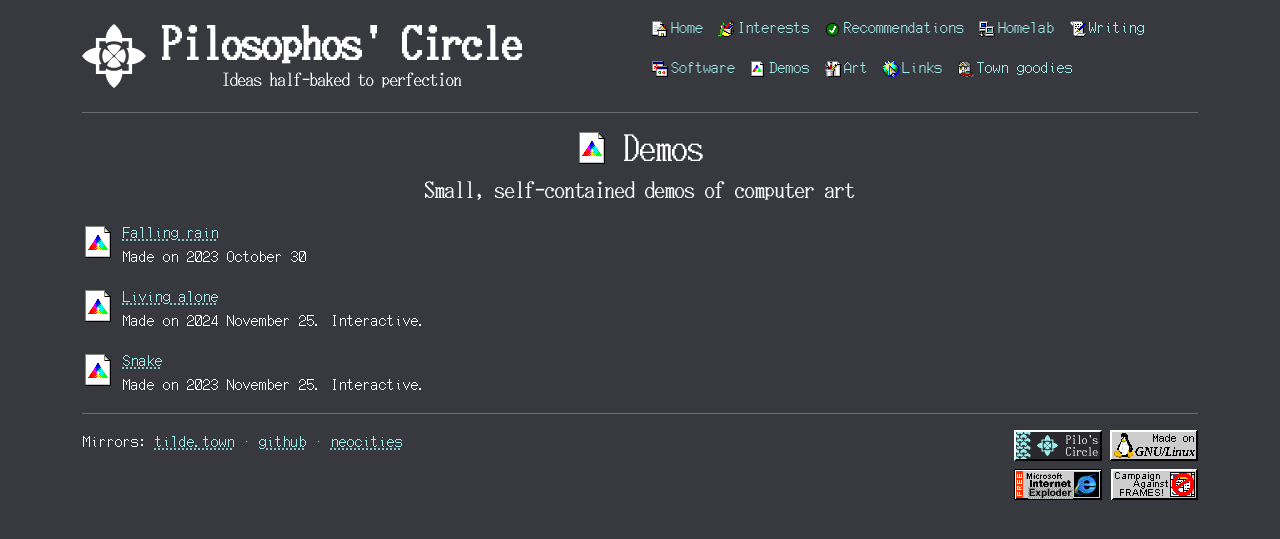
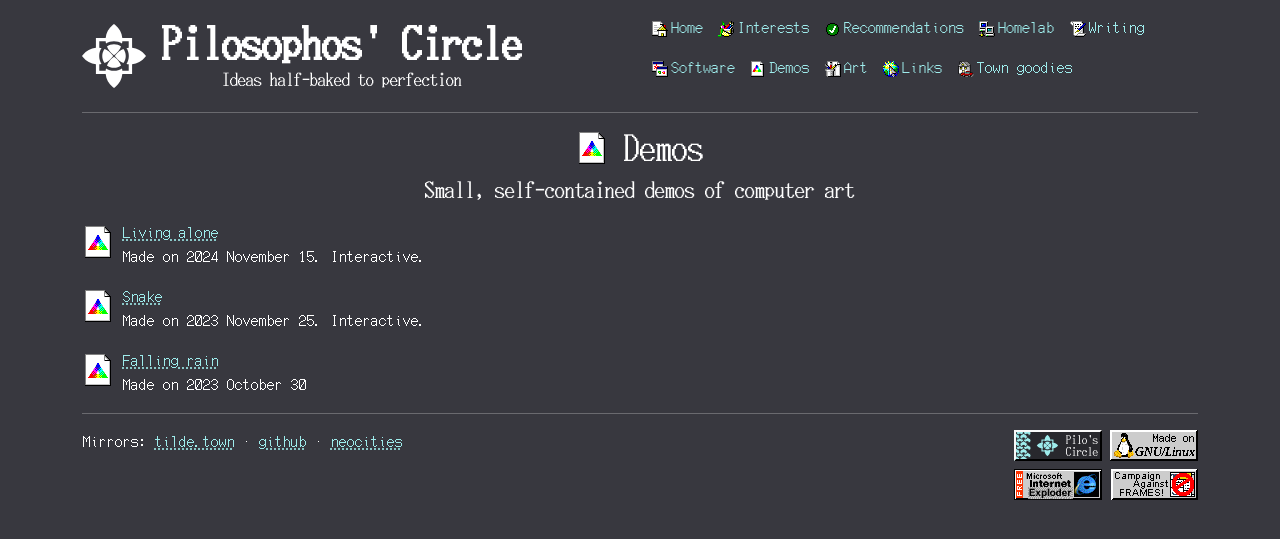
Before and after one commit to pilosophos/pilosophos-site-v1, a Jekyll site: the page built from demos.html, in a window 1280 px wide. Shown: the top 539 px of the page. Built offline with Jekyll 4.4.1, drawn with Linux system fonts in a browser that asks for light colours.

```diff
--- a/_demos/falling-rain.html
+++ b/_demos/falling-rain.html
@@ -1,6 +1,7 @@
 ---
 title: Falling rain
 description: Made on 2023 October 30
+date: 2023-10-30
 ---
 <!DOCTYPE html>
 <html lang="en">
--- a/_demos/living-alone/index.html
+++ b/_demos/living-alone/index.html
@@ -1,6 +1,7 @@
 ---
 title: Living alone
-description: Made on 2024 November 25. Interactive.
+description: Made on 2024 November 15. Interactive.
+date: 2024-11-15
 ---
 <!DOCTYPE html>
 <html lang="en">
--- a/_demos/snake.html
+++ b/_demos/snake.html
@@ -1,6 +1,7 @@
 ---
 title: Snake
 description: Made on 2023 November 25. Interactive.
+date: 2023-11-25
 ---
 <!DOCTYPE html>
 <html lang="en">
--- a/demos.html
+++ b/demos.html
@@ -11,7 +11,8 @@
   <p class="lead">Small, self-contained demos of computer art</p>
 
   <ol class="big-nav">
-  {% for program in site.demos %}
+  {% assign demos = site.demos | sort: date | reverse %}
+  {% for program in demos %}
     <li>
       <a href="{{ collection_page.url | relative_url }}" class="icon-link">
         <img src="{{ '/assets/images/icons/color_profile.png' | relative_url }}" role="presentation" class="icon-32">
```
